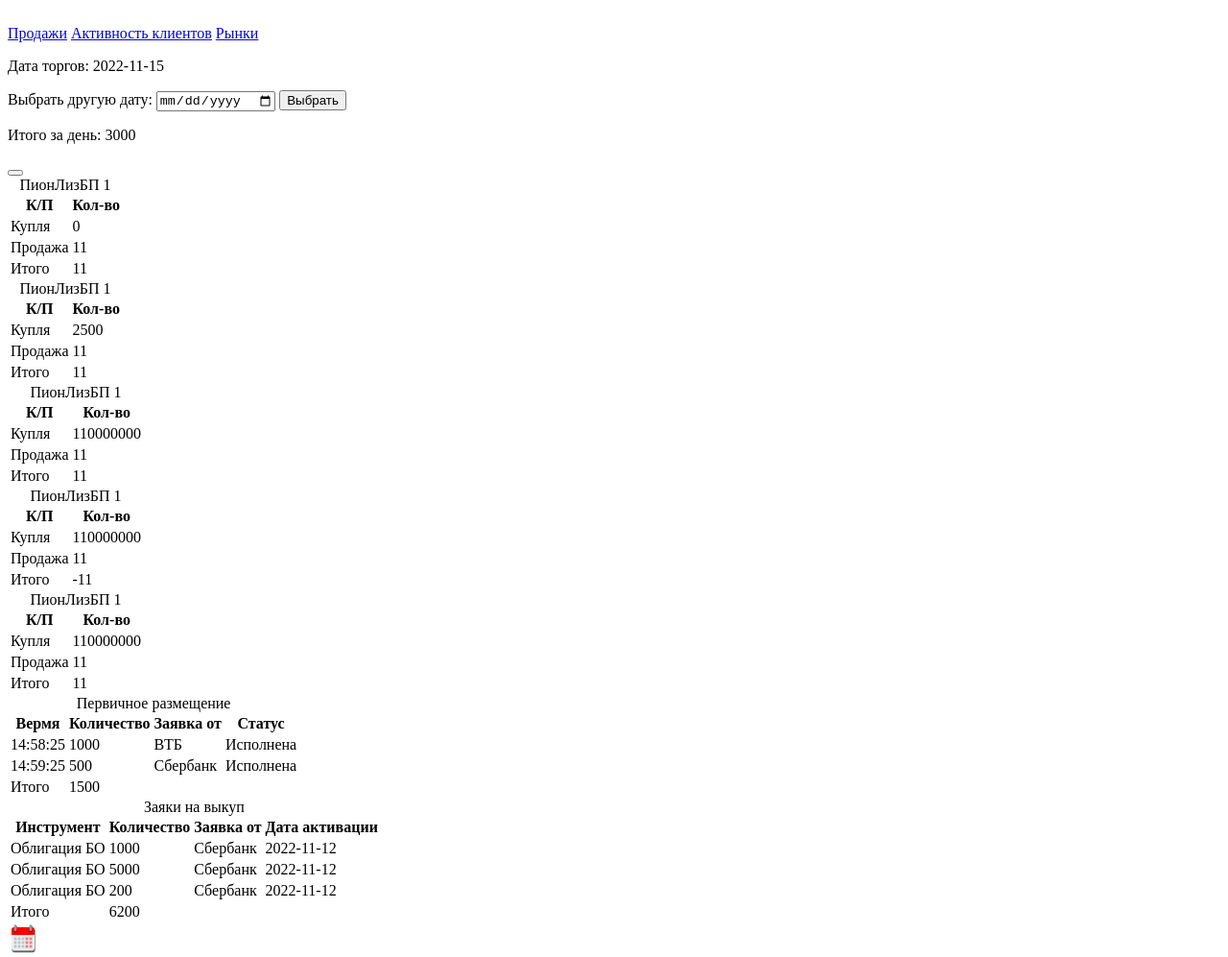
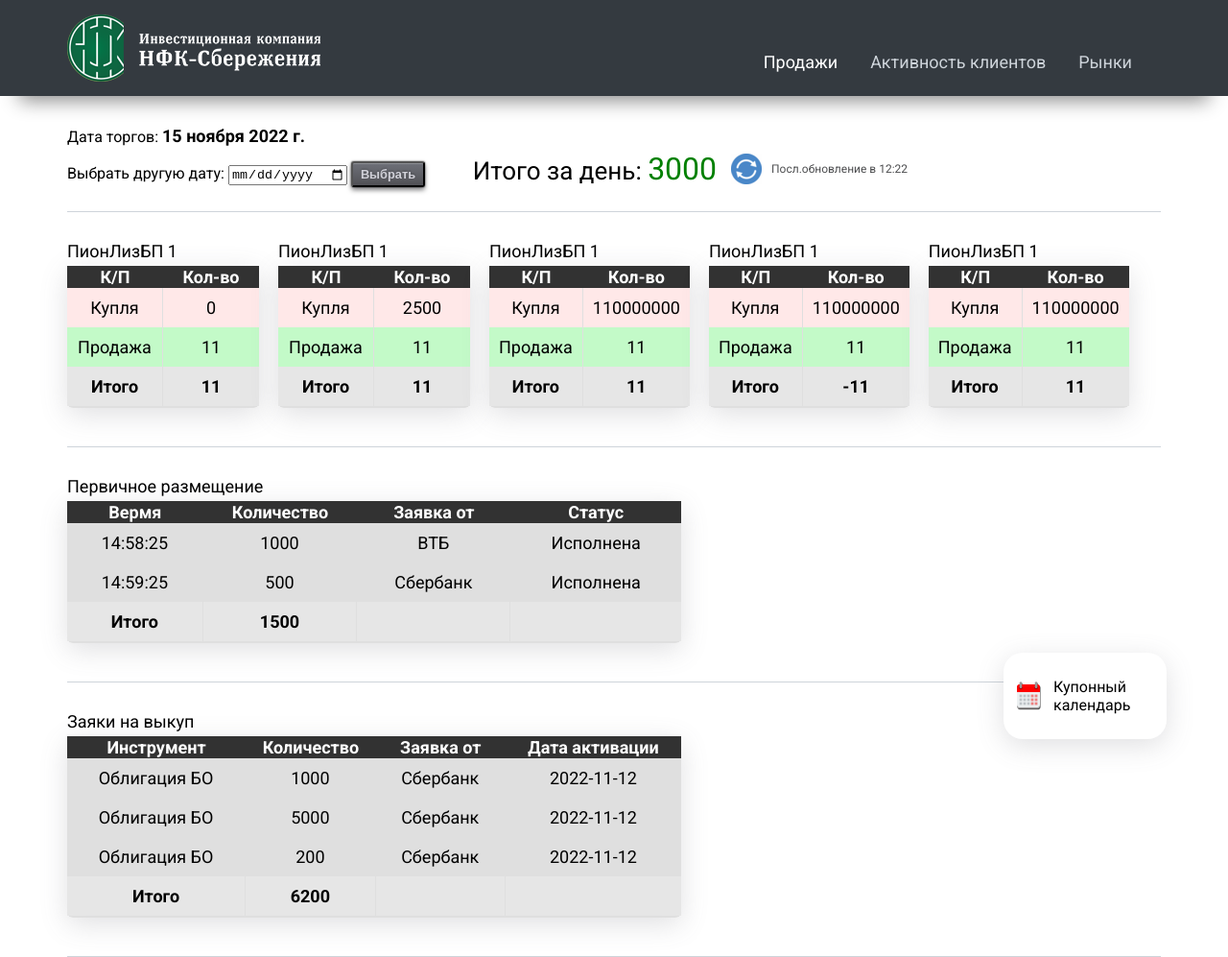
Before and after one commit to kurzan/firm_dashboard, a plain HTML site: page index.html in a window 1280 px wide. Shown: the top 997 px of the page at 96% size. Drawn offline with Linux system fonts and the light colour scheme; the site is published under a folder, as on GitHub Pages, so addresses that start at the root find nothing; no server answers.

Commit message:
Правка ссылок для ghpages

```diff
--- a/index.html
+++ b/index.html
@@ -4,15 +4,15 @@
   <meta charset="UTF-8">
   <meta http-equiv="X-UA-Compatible" content="IE=edge">
   <meta name="viewport" content="width=device-width, initial-scale=1.0">
-  <link rel="stylesheet" href="/style.css">
-  <link rel="stylesheet" href="/calendar/style.css">
+  <link rel="stylesheet" href="style.css">
+  <link rel="stylesheet" href="calendar/style.css">
   <title>Облигации</title>
 </head>
 <body>
   <header>
     <div class="container">
       <div class="head-row">
-        <img src="/img/logo.png" alt="">
+        <img src="img/logo.png" alt="">
         <nav class="nav" >
           <a class="nav__link active" href="#">Продажи</a>
           <a class="nav__link" href="#">Активность клиентов</a>
@@ -273,7 +273,7 @@
 
   </div>
   </section>
-  <script src="/script.js"></script>
-  <script src="/calendar/script.js"></script>
+  <script src="script.js"></script>
+  <script src="calendar/script.js"></script>
 </body>
 </html>
--- a/style.css
+++ b/style.css
@@ -109,7 +109,7 @@ header {
 }
 
 .result button{
-  background: url(/img/refresh32.png);
+  background: url(img/refresh32.png);
   background-repeat: no-repeat;
   height:32px;
 	width:32px;
```
